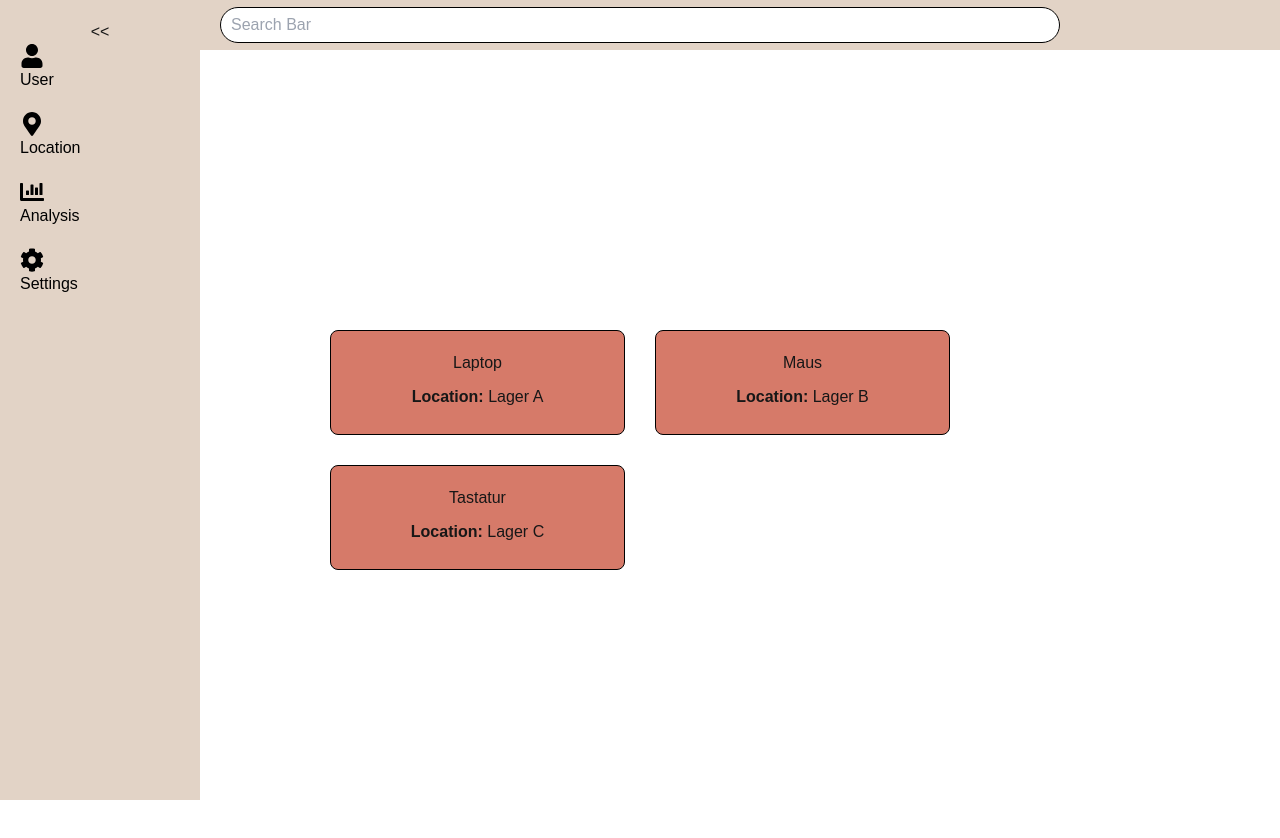
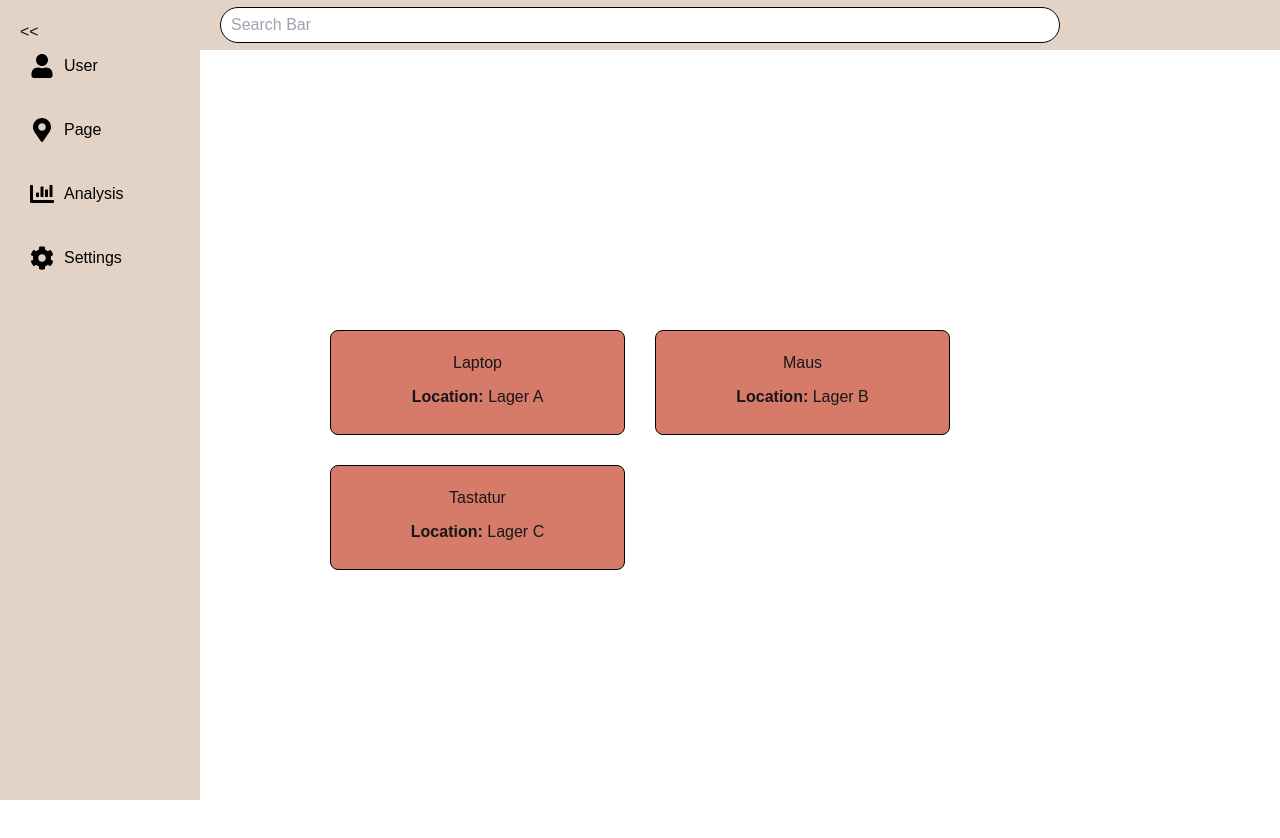
Before and after one commit to MEY230580/Diplomprojekt_Lagerverwaltung_FrontEnd, a Next.js app: page / in a window 1280 px wide. Shown: the top 838 px of the page. Built offline with nearby package versions, Linux system fonts and the light colour scheme.

Commit message:
update sidebar and location

```diff
--- a/src/app/components/Grid/grid.css
+++ b/src/app/components/Grid/grid.css
@@ -1,7 +1,7 @@
 .container {
     display: flex;
-    justify-content: center; /* Center the grid horizontally */
-    align-items: center; /* Center the grid vertically */
+    justify-content: center;
+    align-items: center;
     height: 100vh;
     box-sizing: border-box;
     padding: 20px;
@@ -9,11 +9,11 @@
 
 .grid {
     display: grid;
-    grid-template-columns: repeat(auto-fill, minmax(200px, 1fr)); /* Flexible columns */
-    gap: 30px; /* Space between items */
-    width: 50%; /* Increase the width to allow space for items to sit side by side */
-    max-width: 1200px; /* Optional: Limit the grid width */
-    margin: auto; /* Center the grid in the container */
+    grid-template-columns: repeat(auto-fill, minmax(200px, 1fr));
+    gap: 30px;
+    width: 50%;
+    max-width: 1200px;
+    margin: auto;
 }
 
 .item {
@@ -21,7 +21,7 @@
     border-radius: 8px;
     padding: 20px;
     background-color: #D67A69;
-    text-align: center; /* Center-align text (optional) */
+    text-align: center;
 }
 
 .item h3 {
--- a/src/app/components/Sidebar/Sidebar.tsx
+++ b/src/app/components/Sidebar/Sidebar.tsx
@@ -28,7 +28,7 @@ const Sidebar: React.FC = () => {
             <Link href="/src/app/Location" className="link">
                 <div className="menuItem">
                     <FaMapMarkerAlt className="icon" />
-                    {!isCollapsed && <span className="text">Location</span>}
+                    {!isCollapsed && <span className="text">Page</span>}
                 </div>
             </Link>
             <Link href="/analysis" className="link">
--- a/src/app/components/Sidebar/sidebar.css
+++ b/src/app/components/Sidebar/sidebar.css
@@ -4,17 +4,17 @@
     background-color: #E2D3C6;
     display: flex;
     flex-direction: column;
-    align-items: center; /*Align items to the left*/
-    justify-content: flex-start; /*Align items to the top*/
+    align-items: flex-start;
+    justify-content: flex-start;
     transition: width 0.3s ease;
     position: fixed;
-    padding: 20px; /*Add padding inside the sidebar */
+    padding: 20px;
     box-sizing: border-box;
 }
 
 .sidebar.collapsed {
-    width: 60px; /*Reduce width when collapsed*/
-    align-items: center; /*Center items horizontally when collapsed*/
+    width: 100px;
+    align-items: center;
 }
 
 .toggle-button {
@@ -24,13 +24,12 @@
     cursor: pointer;
     margin-bottom: 20px;
     color: #000;
-    align-self: flex-end; /*Keep toggle button to the far right*/
 }
 
 .menu {
     display: flex;
     flex-direction: column;
-    align-items: flex-start; /*Align menu items to the left*/
+    align-items: flex-start;
     gap: 20px;
     width: 100%;
 }
@@ -40,26 +39,26 @@
     width: 100%;
 }
 
-.menu-item {
-    display: flex; /* Align icon and text horizontally */
-    align-items: center; /* Vertically align the icon and text */
-    justify-content: flex-start; /* Align icon and text to the left */
+.menuItem {
+    display: flex;
+    align-items: center;
+    justify-content: flex-start;
     padding: 10px;
     color: #000;
-    width: 100%; /* Make items span the full sidebar width */
+    width: 100%;
     transition: all 0.3s ease;
     cursor: pointer;
 }
 
 .icon {
     font-size: 24px;
-    margin-right: 10px; /* Add spacing between icon and text */
+    margin-right: 10px;
     color: #000;
 }
 
 .text {
     font-size: 16px;
     color: #000;
-    white-space: nowrap; /* Prevent text wrapping */
-    display: inline-block; /* Ensure proper inline layout */
+    white-space: nowrap;
+    display: inline-block;
 }
--- a/src/app/Location.tsx
+++ b/src/app/location/page.tsx
@@ -1,10 +1,10 @@
 import * as React from 'react';
 
-const Location: React.FC = () => {
+const Page: React.FC = () => {
     return (
         <div>
             <h1>Location Page</h1>
         </div>
     );
 };
-export default Location;
+export default Page;
```
